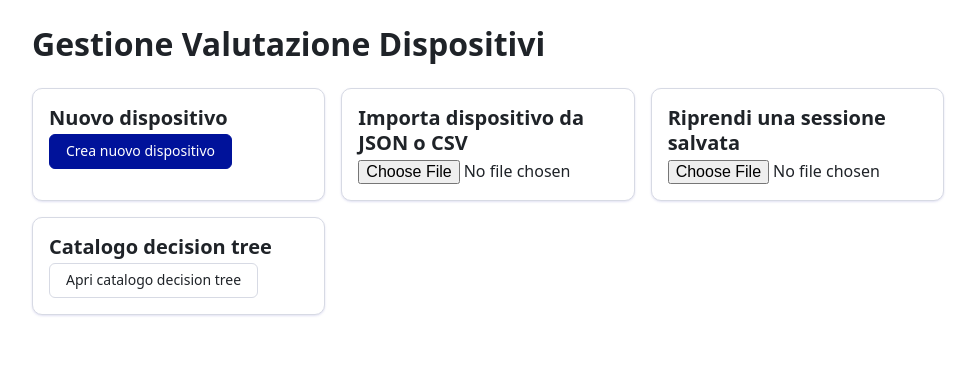
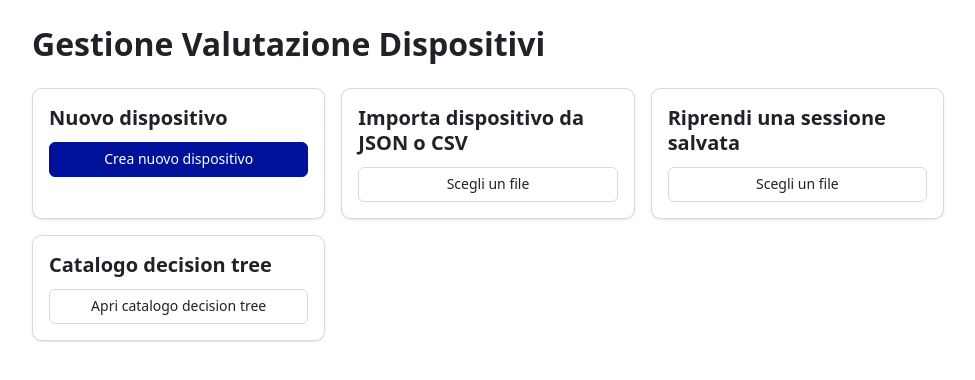
Before and after one commit to CoderiusGroup/MVP, a React (Vite) app in the folder frontend/: page / in a window 1280 px wide. Shown: the top 380 px of the page, without its empty margins (152-1127 px from the left). Built offline with nearby package versions, Linux system fonts and the light colour scheme; what @react-pdf/renderer would draw is missing.

Commit message:
Update: stile bottoni

```diff
--- a/frontend/src/pages/DeviceSummaryPage.tsx
+++ b/frontend/src/pages/DeviceSummaryPage.tsx
@@ -104,6 +104,9 @@ export default function DeviceSummaryPage() {
             <button type="button" className="btn" onClick={() => navigate("/device/edit")}>
               Modifica dispositivo
             </button>
+          </div>
+
+          <div className="toolbar">
             <button
               type="button"
               className="btn"
@@ -118,6 +121,9 @@ export default function DeviceSummaryPage() {
             >
               Esporta in CSV
             </button>
+          </div>
+
+          <div className="toolbar">
             <button type="button" className="btn btn--danger" onClick={handleDelete}>
               Elimina dispositivo
             </button>
--- a/frontend/src/pages/HomePage.tsx
+++ b/frontend/src/pages/HomePage.tsx
@@ -58,42 +58,52 @@ export default function HomePage({ onDeviceSaved, onSessionResumed }: Props) {
       </header>
 
       <div className="card-grid">
-        <section className="card">
+        <section className="card card--action">
           <h2 className="card__title">Nuovo dispositivo</h2>
           <button
             type="button"
-            className="btn btn--primary"
+            className="btn btn--primary btn--block"
             onClick={() => navigate("/device/new")}
           >
             Crea nuovo dispositivo
           </button>
         </section>
 
-        <section className="card">
+        <section className="card card--action">
           <h2 className="card__title">Importa dispositivo da JSON o CSV</h2>
+          <label className="btn btn--block" htmlFor="home-import-device">
+            Scegli un file
+          </label>
           <input
+            id="home-import-device"
             type="file"
             aria-label="Carica file JSON o CSV dispositivo"
             accept=".json,application/json,.csv,text/csv"
             onChange={(e) => readFileOnUpload(e.target.files?.[0])}
+            style={{ display: "none" }}
           />
         </section>
 
-        <section className="card">
+        <section className="card card--action">
           <h2 className="card__title">Riprendi una sessione salvata</h2>
+          <label className="btn btn--block" htmlFor="home-resume-session">
+            Scegli un file
+          </label>
           <input
+            id="home-resume-session"
             type="file"
             aria-label="Riprendi sessione da file"
             accept=".json,application/json"
             onChange={(e) => resumeSessionOnUpload(e.target.files?.[0])}
+            style={{ display: "none" }}
           />
         </section>
 
-        <section className="card">
+        <section className="card card--action">
           <h2 className="card__title">Catalogo decision tree</h2>
           <button
             type="button"
-            className="btn"
+            className="btn btn--block"
             onClick={() => navigate("/decision-tree-catalog")}
           >
             Apri catalogo decision tree
--- a/frontend/src/pages/SessionRunnerPage.tsx
+++ b/frontend/src/pages/SessionRunnerPage.tsx
@@ -66,12 +66,10 @@ export function SessionRunnerPage() {
     : undefined;
 
   return (
-    <div className="page">
+    <div className="page stack">
       {phase === "dashboard" ? (
-        <section aria-label="Dashboard di valutazione">
-          <header className="page__header">
-            <h1 className="page__title">Valutazione dispositivo</h1>
-          </header>
+        <section aria-label="Dashboard di valutazione" className="stack">
+          <h1>Valutazione dispositivo</h1>
           <p className="card__meta">
             Asset completati: {progress.assetsDone} / {progress.assetsTotal}
           </p>
@@ -99,13 +97,13 @@ export function SessionRunnerPage() {
           </ul>
         </section>
       ) : phase === "asset" && selectedAsset ? (
-        <section aria-label="Asset in valutazione">
+        <section aria-label="Asset in valutazione" className="stack">
+          <div>
             <button type="button" className="page__back" onClick={backToDashboard}>
               <span aria-hidden="true">←</span> Torna alla dashboard
             </button>
-          <header className="page__header">
-            <h1 className="page__title">{selectedAsset.name}</h1>
-          </header>
+            <h1>{selectedAsset.name}</h1>
+          </div>
           <dl className="data-list">
             <div className="data-list__row">
               <dt>Tipo</dt>
@@ -145,16 +143,16 @@ export function SessionRunnerPage() {
           </ul>
         </section>
       ) : phase === "requirement" && selectedAsset && selectedRequirementId ? (
-        <section aria-label="Dettaglio requisito">
+        <section aria-label="Dettaglio requisito" className="stack">
+          <div>
             <button type="button" className="page__back" onClick={backToAsset}>
               <span aria-hidden="true">←</span> Indietro
             </button>
-          <header className="page__header">
-            <h1 className="page__title">
+            <h1>
               {selectedRequirementId}
               {requirementDetail ? ` — ${requirementDetail.name}` : ""}
             </h1>
-          </header>
+          </div>
           <h2>Dipendenze</h2>
           {requirementDetail ? (
             requirementDetail.dependencies.length === 0 ? (
@@ -177,7 +175,7 @@ export function SessionRunnerPage() {
           </button>
         </section>
       ) : (
-        <section aria-label="Esecuzione decision tree">
+        <section aria-label="Esecuzione decision tree" className="stack">
           <p className="card__meta">
             <strong>Asset:</strong> {asset ? asset.name : "—"} &nbsp;
             <strong>Requisito:</strong> {requirementId}
--- a/frontend/src/styles/components.css
+++ b/frontend/src/styles/components.css
@@ -41,10 +41,16 @@
   gap: var(--space-2);
 }
 
-.page__body {
+.page__body,
+.stack {
   display: flex;
   flex-direction: column;
-  gap: var(--space-4);
+  gap: var(--space-6);
+}
+
+.page__body > *,
+.stack > * {
+  margin-block: 0;
 }
 
 /* Griglia generica di card */
@@ -69,7 +75,7 @@
 }
 
 .data-list--nested {
-  margin-top: var(--space-3);
+  margin-top: var(--space-4);
 }
 
 .list {
@@ -140,6 +146,10 @@
   background: var(--color-accent-soft);
 }
 
+.btn--block {
+  width: 100%;
+}
+
 /* Card */
 .card {
   background: var(--color-surface);
@@ -149,9 +159,20 @@
   box-shadow: var(--shadow-sm);
 }
 
+.card--action {
+  display: flex;
+  flex-direction: column;
+  align-items: stretch;
+  gap: var(--space-3);
+}
+
 .card__title {
-  margin: 0 0 var(--space-1);
+  margin: 0 0 var(--space-3);
   font-size: var(--text-lg);
+}
+
+.card--action .card__title {
+  margin: 0;
 }
 
 .card__meta {
@@ -171,7 +192,6 @@
   display: flex;
   gap: var(--space-2);
   flex-wrap: wrap;
-  margin-top: var(--space-6);
   padding-top: var(--space-4);
   border-top: var(--border);
 }
```
Lines whose indentation alone changed are shown as unchanged.
